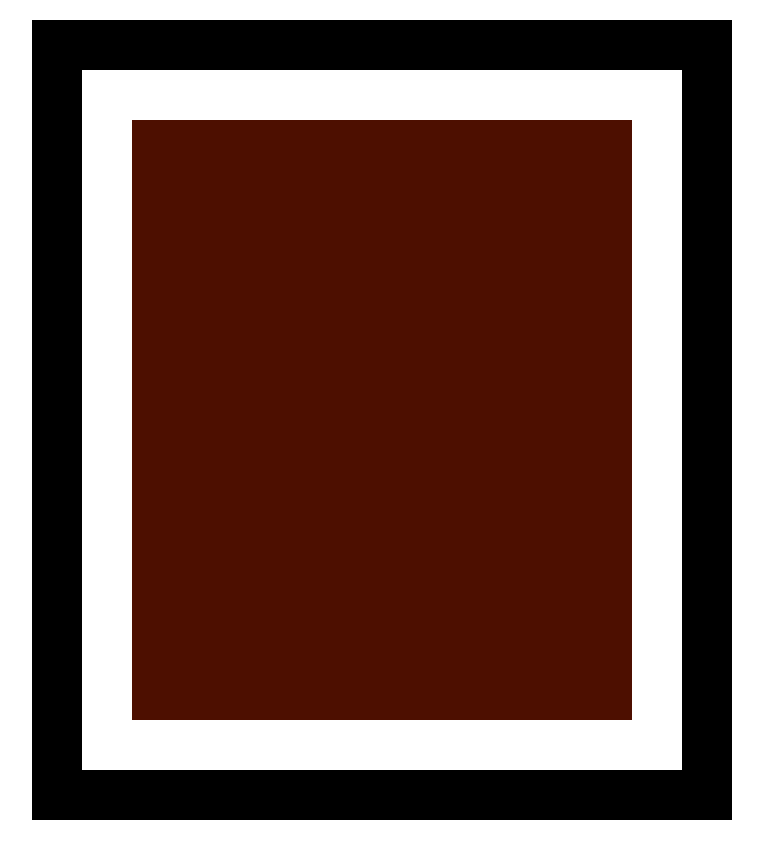
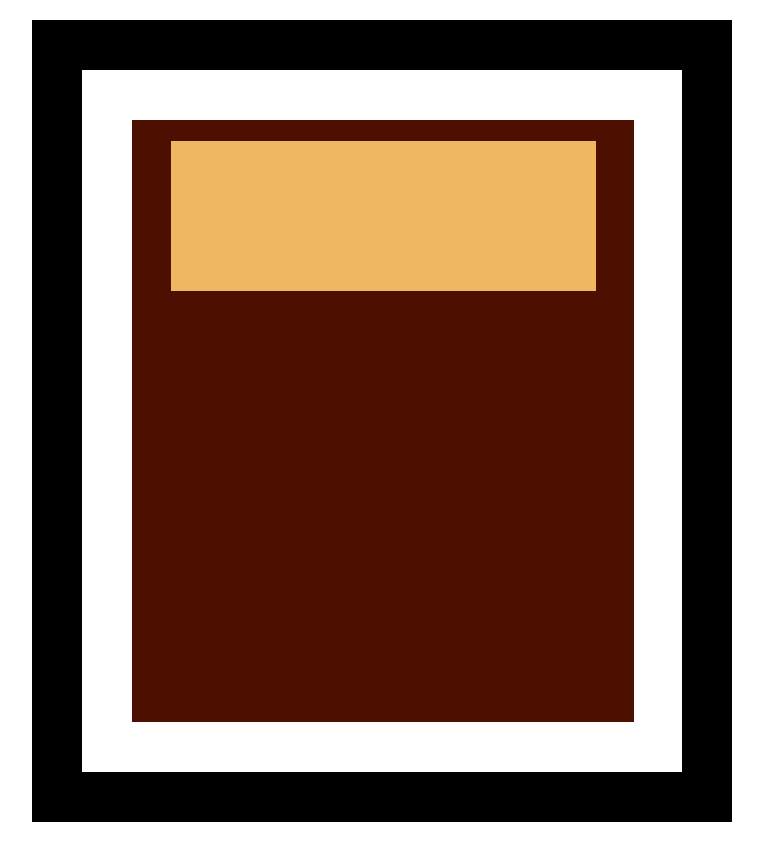
Before and after one commit to chrisfedosky/design-a-rothko-painting, a plain HTML site: page index.html in a window 1280 px wide. Shown: the whole page, without its empty margins (258-1021 px from the left). Drawn offline with Linux system fonts and the light colour scheme.

Commit message:
steps 15-20

```diff
--- a/index.html
+++ b/index.html
@@ -9,6 +9,7 @@
 <body>
     <div class="frame">
         <div class="canvas">
+            <div class="one"></div>
         </div>
     </div>
 </body>
--- a/styles.css
+++ b/styles.css
@@ -2,6 +2,7 @@
     width: 500px;
     height: 600px;
     background-color: #4d0f00;
+    padding: 1px;
 }
 .frame {
     width: 500px;
@@ -9,3 +10,9 @@
     border: 50px solid black;
     padding: 50px;
 }
+.one {
+    width: 425px;
+    height: 150px;
+    background-color: #efb762;
+    margin: 20px auto;
+}
```
